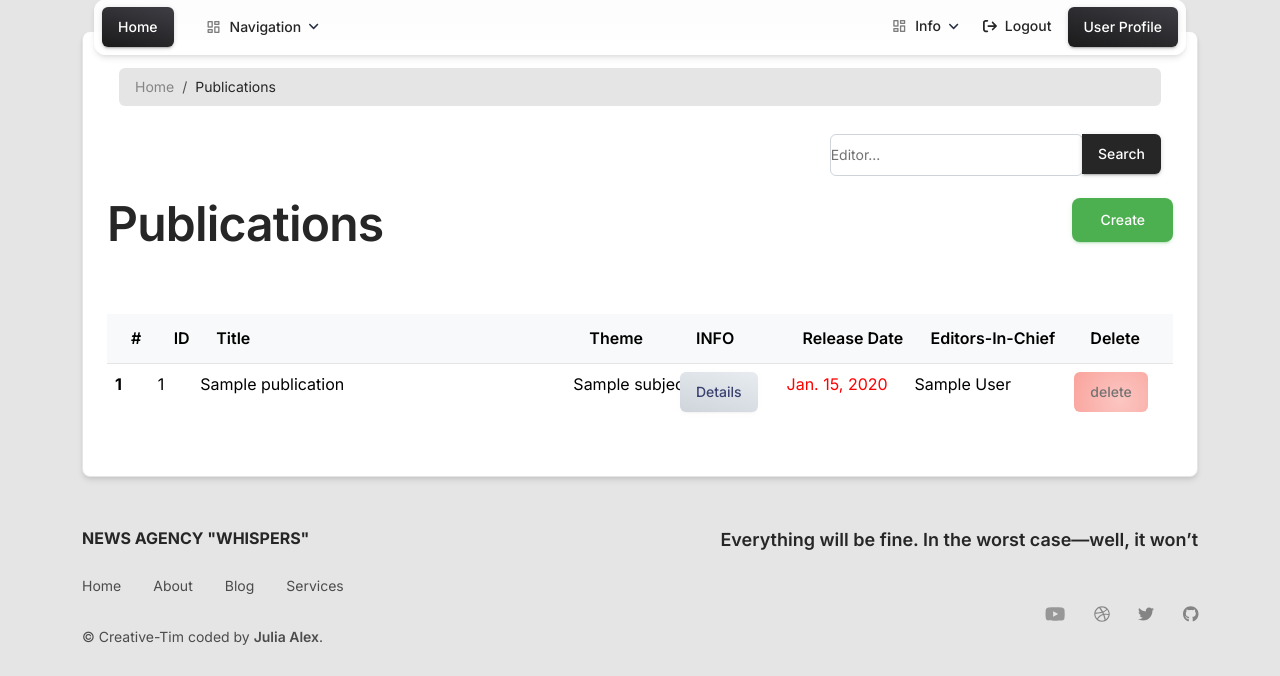
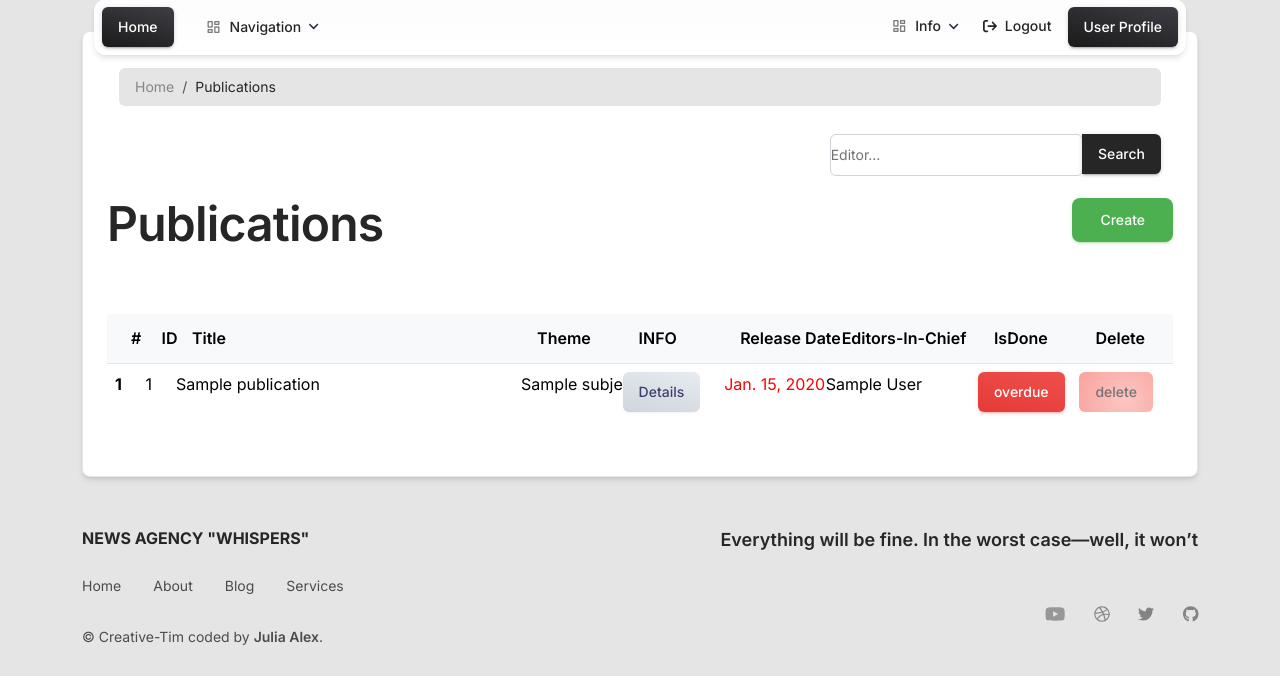
Before and after one commit to julia4406/news-agency-manager, a Django app: page /publications/ in a window 1280 px wide. Shown: the part 17-693 px from the top of the page. Run offline with Django 5.2, Linux system fonts and the light colour scheme; a user stored in the database is signed in; tables that the repository leaves empty hold one stand-in row (values such as "Sample post"); parts of the project's set-up code (start-up, migrations or seed data) failed here and were passed over; some libraries are stand-ins or nearby versions.

Commit message:
Added button with status of publication (Assigned/Done/Overdue)

```diff
--- a/manager_app/models.py
+++ b/manager_app/models.py
@@ -21,6 +21,11 @@ class Editor(AbstractUser):
 
 
 class Publication(models.Model):
+    class TaskStatuses(models.TextChoices):
+        DONE = "Done", "Done"
+        ASSIGNED = "Assigned", "Assigned"
+        OVERDUE = "Overdue", "Overdue"
+
     title = models.CharField(max_length=255)
     content = models.TextField()
     created_at = models.DateField(auto_now_add=True)
@@ -32,6 +37,11 @@ class Publication(models.Model):
     )
     executives = models.ManyToManyField(
         Editor,through="PublicationEditor", related_name="publications"
+    )
+    status = models.CharField(
+        max_length=10,
+        choices=TaskStatuses.choices,
+        default="Assigned"
     )
 
     def __str__(self):
--- a/manager_app/urls.py
+++ b/manager_app/urls.py
@@ -40,6 +40,11 @@ urlpatterns = [
          name='publication-delete'
     ),
     path(
+        'publication/status/<int:pk>/',
+        views.update_status_of_publication,
+        name='publication-status'
+    ),
+    path(
         'editors/',
         views.EditorListView.as_view(),
         name='editor-list'),
@@ -79,6 +84,7 @@ urlpatterns = [
         'subject/<int:pk>/publications/',
         views.SubjectRelatedPublicationsListView.as_view(),
         name='subject-related'),
+
 
 
 
--- a/manager_app/views.py
+++ b/manager_app/views.py
@@ -1,7 +1,7 @@
 from datetime import timedelta
 
 from django.contrib.auth.mixins import LoginRequiredMixin
-from django.shortcuts import render, redirect
+from django.shortcuts import render, redirect, get_object_or_404
 from django.urls import reverse_lazy
 from django.utils import timezone
 from django.views.generic import ListView, CreateView, DetailView, UpdateView, DeleteView
@@ -58,6 +58,12 @@ class PublicationListView(LoginRequiredMixin, ListView):
                     .prefetch_related("executives")
                     .order_by("publication_date")
                     )
+        today = timezone.now().date()
+
+        queryset.filter(publication_date__lte=today).update(
+            status=Publication.TaskStatuses.OVERDUE
+        )
+
         form = SearchEditorsInPublicationsForm(self.request.GET)
         if form.is_valid() and form.cleaned_data["query"]:
             return queryset.filter(
@@ -100,6 +106,18 @@ class PublicationUpdateView(LoginRequiredMixin, UpdateView):
     template_name = "manager_app/publication_form.html"
     context_object_name = "publication"
     success_url = reverse_lazy("manager_app:publication-list")
+
+
+def update_status_of_publication(request, pk):
+    publication = get_object_or_404(Publication, pk=pk)
+
+    if publication.status == Publication.TaskStatuses.ASSIGNED:
+        publication.status = Publication.TaskStatuses.DONE
+    elif publication.status == Publication.TaskStatuses.DONE:
+        publication.status = Publication.TaskStatuses.ASSIGNED
+
+    publication.save()
+    return redirect("manager_app:publication-list")
 
 
 class PublicationDeleteView(LoginRequiredMixin, DeleteView):
@@ -187,6 +205,8 @@ class SubjectRelatedPublicationsListView(LoginRequiredMixin, ListView):
 
         context["subject"] = Subject.objects.get(pk=self.kwargs["pk"])
         return context
+
+
 
 
 
--- a/templates/manager_app/publication-list.html
+++ b/templates/manager_app/publication-list.html
@@ -65,10 +65,10 @@
 				<table class="table" style="table-layout: fixed; width: 100%;">
           <thead style="background-color: #f8f9fa;" class="thead-light">
             <tr>
-							<th scope="col" style="width: 4%;">#</th>
-              <th scope="col" style="width: 4%;">ID</th>
+							<th scope="col" style="width: 3%;">#</th>
+              <th scope="col" style="width: 3%;">ID</th>
               <th scope="col"
-									style="width: 35%;
+									style="width: 34%;
 									word-wrap: break-word;
 									overflow: hidden;
 									text-overflow: fade;">
@@ -76,8 +76,9 @@
 							</th>
 							<th scope="col" style="width: 10%;">Theme</th>
 							<th scope="col" style="width: 10%;">INFO</th>
-              <th scope="col" style="width: 12%;">Release Date</th>
+              <th scope="col" style="width: 10%;">Release Date</th>
               <th scope="col" style="width: 15%;">Editors-in-chief</th>
+							<th scope="col" style="width: 10%;">IsDone</th>
 							<th scope="col" style="width: 10%;">Delete</th>
             </tr>
           </thead>
@@ -114,6 +115,27 @@
 										{% endfor %}
 									</td>
 									<td>
+										{% if item.status == "Done" %}
+											<a href="{% url "manager_app:publication-status" pk=item.id %}"
+													type="button"
+													class="btn bg-gradient-faded-success w-auto me-2">
+												done
+											</a>
+										{% elif item.status == "Assigned" %}
+											<a href="{% url "manager_app:publication-status" pk=item.id %}"
+													type="button"
+													class="btn bg-gradient-faded-light-vertical w-auto me-2">
+												assigned
+											</a>
+										{% elif item.status == "Overdue" %}
+											<a href="{% url "manager_app:publication-status" pk=item.id %}"
+													type="button"
+													class="btn bg-gradient-danger w-auto me-2">
+												overdue
+											</a>
+										{% endif %}
+									</td>
+									<td>
 											<a href="{% url "manager_app:publication-delete" pk=item.id %}"
 													type="button"
 													class="btn bg-gradient-faded-danger-vertical w-auto me-2">
@@ -127,8 +149,7 @@
 				</table>
 				<!--end table-->
 
-
-		<!-- END CONTENT -->
+	<!-- END CONTENT -->
 
 {% endblock content %}
 
```
Also changed, not shown: templates/manager_app/publication-detail.html (+1 -25 lines).
